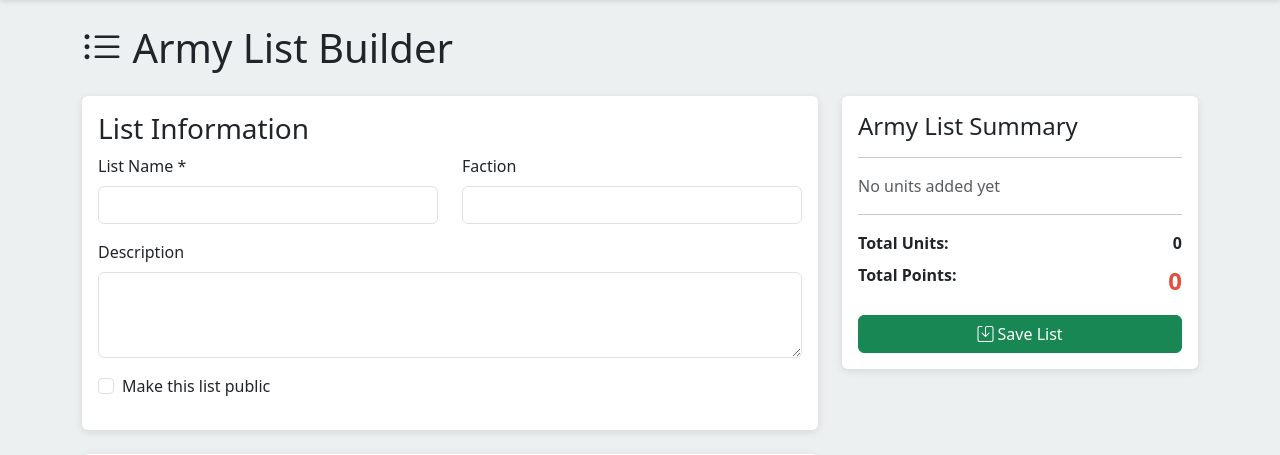
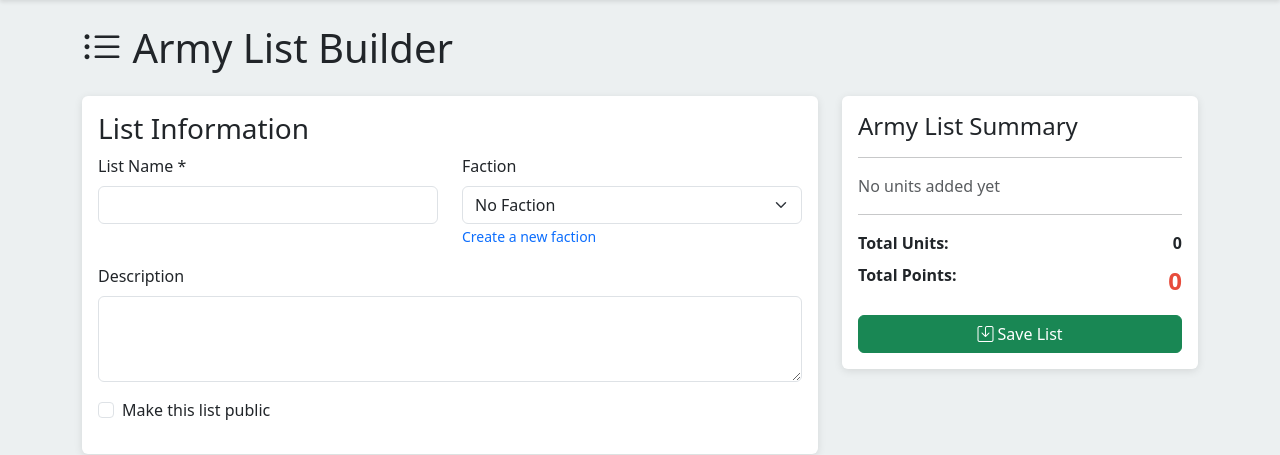
Before and after one commit to lordbutxot/FAD_Helper, a Flask app: page /list/builder in a window 1280 px wide. Shown: the part 80-535 px from the top of the page. Run offline with Flask 3, Linux system fonts and the light colour scheme; the visitor is signed in with stand-in values (Sample User, id 1); data that the repository does not hold is empty.

Commit message:
Dropdown for Lists

```diff
--- a/routes.py
+++ b/routes.py
@@ -1250,7 +1250,8 @@ def init_routes(app):
     def list_builder():
         my_units = Unit.query.filter_by(user_id=current_user.id).order_by(Unit.faction_id, Unit.name).all()
         public_units = Unit.query.filter_by(is_public=True).order_by(Unit.faction_id, Unit.name).all()
-        return render_template('list_builder.html', my_units=my_units, public_units=public_units)
+        my_factions = Faction.query.filter_by(user_id=current_user.id).order_by(Faction.name).all()
+        return render_template('list_builder.html', my_units=my_units, public_units=public_units, my_factions=my_factions)
 
     @app.route('/list/save', methods=['POST'])
     @login_required
@@ -1279,7 +1280,7 @@ def init_routes(app):
                 army_list = ArmyList(user_id=current_user.id)  # type: ignore
 
             army_list.name = data['name']
-            army_list.faction = data.get('faction', '')
+            army_list.faction_id = data.get('faction_id') or None
             army_list.description = data.get('description', '')
             army_list.units_json = json.dumps(units_data)
             army_list.total_points = total_points
--- a/templates/list_builder.html
+++ b/templates/list_builder.html
@@ -19,7 +19,19 @@
                         </div>
                         <div class="col-md-6">
                             <label class="form-label">Faction</label>
-                            <input type="text" class="form-control" id="listFaction">
+                            <select class="form-select" id="listFaction">
+                                <option value="">No Faction</option>
+                                {% for faction in my_factions %}
+                                <option value="{{ faction.id }}">
+                                    <i class="bi bi-{{ faction.icon }}"></i> {{ faction.name }}
+                                </option>
+                                {% endfor %}
+                            </select>
+                            <small class="text-muted">
+                                <a href="{{ url_for('faction_creator') }}" target="_blank" class="text-decoration-none">
+                                    Create a new faction
+                                </a>
+                            </small>
                         </div>
                     </div>
                     <div class="mb-3">
@@ -239,7 +251,7 @@ async function saveList() {
 
     const data = {
         name: name,
-        faction: document.getElementById('listFaction').value,
+        faction_id: document.getElementById('listFaction').value || null,
         description: document.getElementById('listDescription').value,
         units: listUnits.map(u => ({unit_id: u.unit_id, quantity: u.quantity})),
         is_public: document.getElementById('isPublic').checked
```
